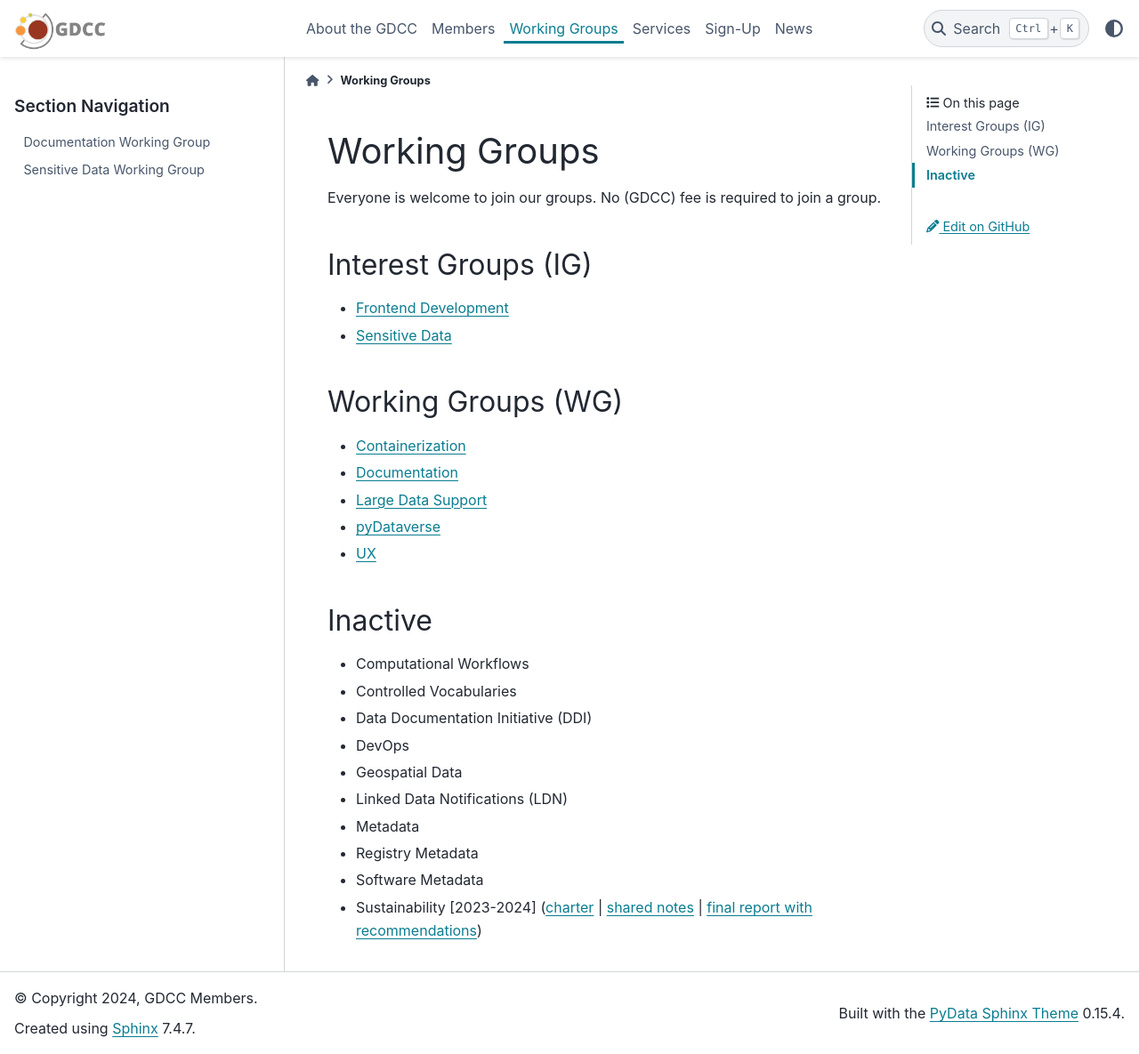
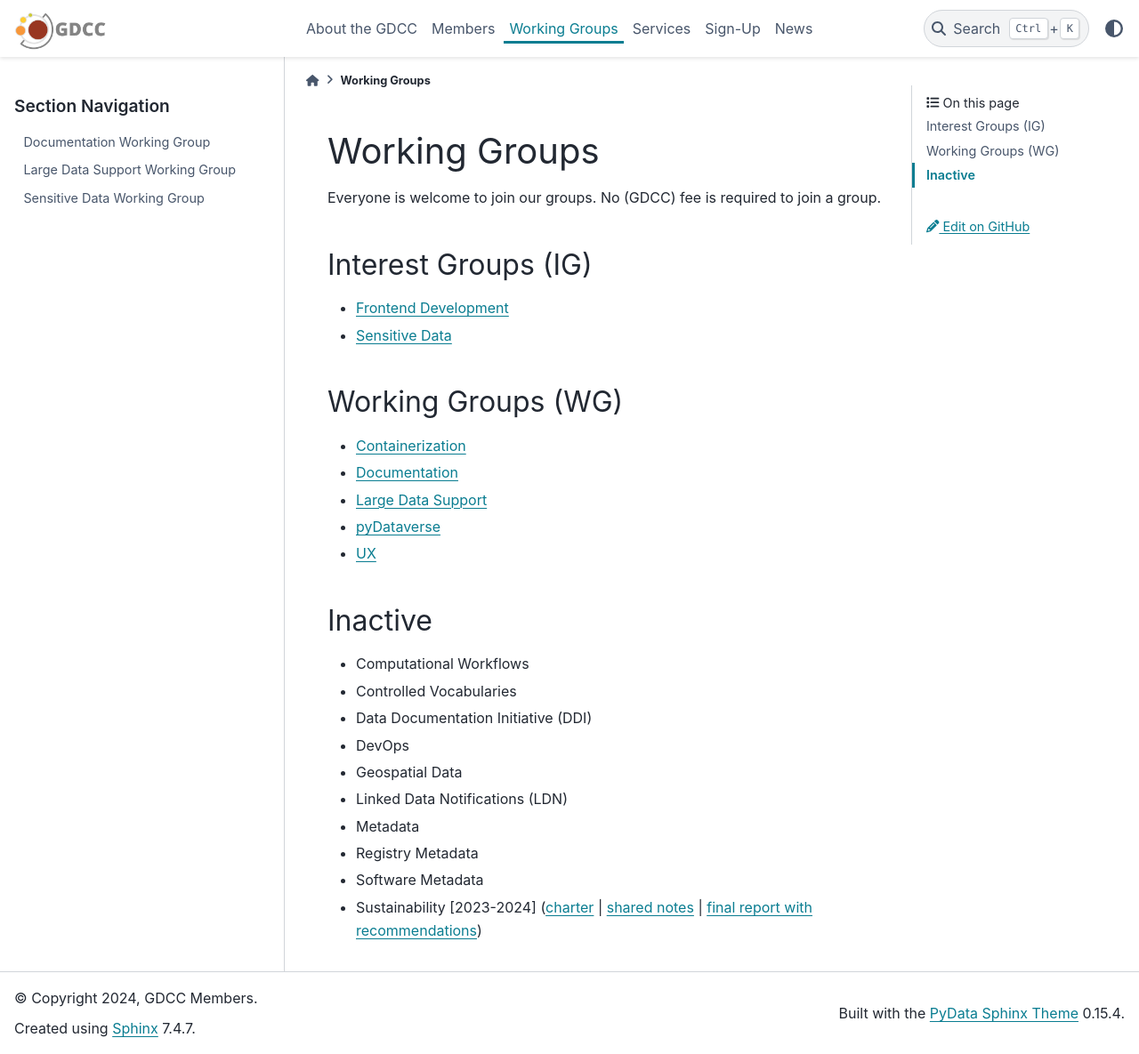
Before and after one commit to gdcc/www.gdcc.io, a Sphinx documentation site: the page built from source/working-groups.md, in a window 1280 px wide and 1185 px high. Shown: the whole window at 89% size. Built offline with Sphinx 7.4.7 and the PyData theme 0.15.4, drawn with Linux system fonts in a browser that asks for light colours; some of the changed lines change nothing that is shown.

Commit message:
link to large working group page

````diff
--- a/source/working-groups.md
+++ b/source/working-groups.md
@@ -9,7 +9,7 @@
 ## Working Groups (WG)
 - [Containerization](https://ct.gdcc.io)
 - [Documentation](working-groups/documentation)
-- [Large Data Support](https://dataverse.zulipchat.com/#narrow/stream/432390-large-data)
+- [Large Data Support](working-groups/large-data-support)
 - [pyDataverse](https://py.gdcc.io)
 - [UX](https://docs.google.com/document/d/1Y9-8N_7Ssl9EDk7M1KEzu41tu-hc60XWS6aglDG1_X0/edit?usp=sharing)
 
@@ -28,5 +28,6 @@
 ```{toctree}
 :hidden:
 working-groups/documentation.md
+working-groups/large-data-support.md
 working-groups/sensitive-data.md
 ```
````
